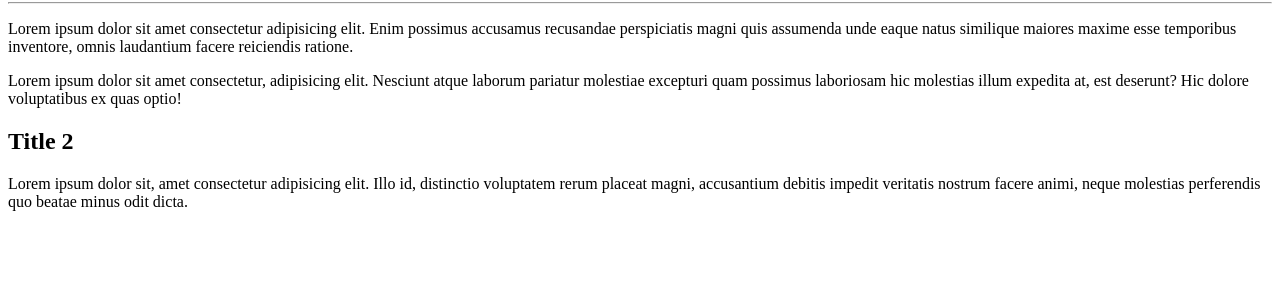
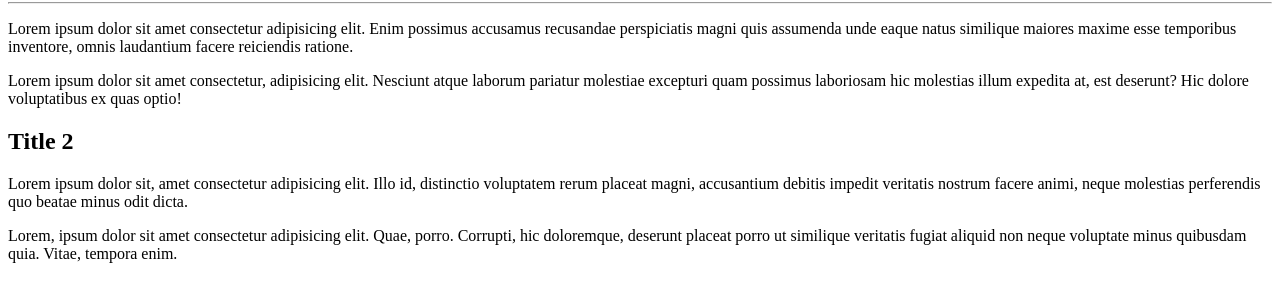
Before and after one commit to wagnermeira/Hello-Word, a plain HTML site: page Site-exemplo/index.html in a window 1280 px wide. Shown: the part 78-380 px from the top of the page. Drawn offline with Linux system fonts and the light colour scheme.

Commit message:
Update index.html

```diff
--- a/Site-exemplo/index.html
+++ b/Site-exemplo/index.html
@@ -18,6 +18,9 @@
     <p>Lorem ipsum dolor sit, amet consectetur adipisicing elit. Illo id, distinctio voluptatem rerum placeat magni, accusantium debitis impedit veritatis nostrum facere animi, neque molestias perferendis quo beatae minus odit dicta.
 
     </p>
+    <p>Lorem, ipsum dolor sit amet consectetur adipisicing elit. Quae, porro. Corrupti, hic doloremque, deserunt placeat porro ut similique veritatis fugiat aliquid non neque voluptate minus quibusdam quia. Vitae, tempora enim.
+
+    </p>
 
 </body>
 </html>
```
